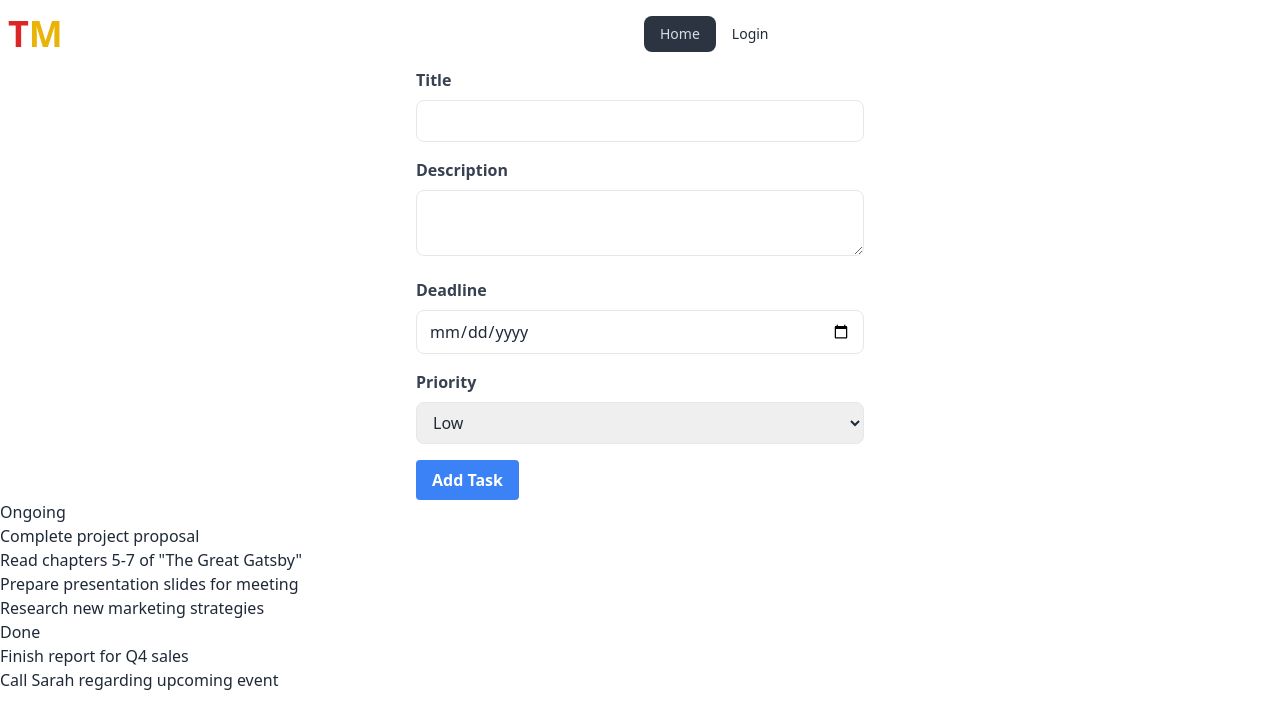
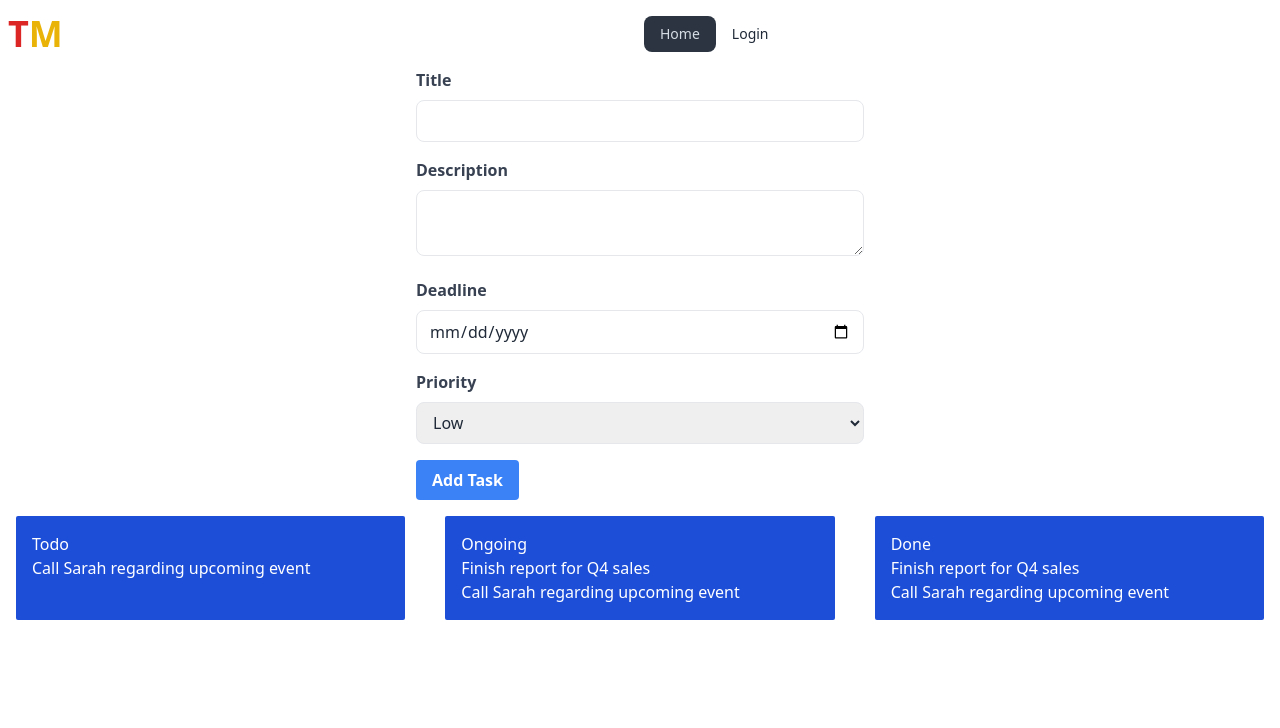
Before and after one commit to ChandanSayed/task-management, a React (Vite) app: page / in a window 1280 px wide. Shown: the top 728 px of the page. Built offline with nearby package versions, Linux system fonts and the light colour scheme; no server answers.

Commit message:
Another test of drag and drop

```diff
--- a/src/components/TodoList.jsx
+++ b/src/components/TodoList.jsx
@@ -7,7 +7,8 @@ const initialTasks = [
   { id: 'task3', content: 'Prepare presentation slides for meeting', category: 'ongoing' },
   { id: 'task4', content: 'Research new marketing strategies', category: 'ongoing' },
   { id: 'task5', content: 'Finish report for Q4 sales', category: 'done' },
-  { id: 'task6', content: 'Call Sarah regarding upcoming event', category: 'done' }
+  { id: 'task6', content: 'Call Sarah regarding upcoming event', category: 'done' },
+  { id: 'task6', content: 'Call Sarah regarding upcoming event', category: 'todo' }
 ];
 
 const TodoList = () => {
@@ -33,13 +34,13 @@ const TodoList = () => {
 
   return (
     <DragDropContext onDragEnd={onDragEnd}>
-      <div className="todo-list">
+      <div className="todo-list flex flex-col md:flex-row gap-10 container mx-auto p-4">
         <Droppable droppableId="ongoing">
           {provided => (
-            <div className="category" {...provided.droppableProps} ref={provided.innerRef}>
-              <h2>Ongoing</h2>
+            <div className="category bg-blue-700 text-white md:w-1/3 p-4 rounded-sm" {...provided.droppableProps} ref={provided.innerRef}>
+              <h2>Todo</h2>
               {tasks
-                .filter(task => task.category === 'ongoing')
+                .filter(task => task.category === 'todo')
                 .map((task, index) => (
                   <Draggable key={task.id} draggableId={task.id} index={index}>
                     {provided => (
@@ -54,9 +55,28 @@ const TodoList = () => {
           )}
         </Droppable>
 
+        <Droppable droppableId="ongoing">
+          {provided => (
+            <div className="category bg-blue-700 text-white md:w-1/3 p-4 rounded-sm" {...provided.droppableProps} ref={provided.innerRef}>
+              <h2>Ongoing</h2>
+              {tasks
+                .filter(task => task.category === 'done')
+                .map((task, index) => (
+                  <Draggable key={task.id} draggableId={task.id} index={index}>
+                    {provided => (
+                      <div className="task" {...provided.draggableProps} {...provided.dragHandleProps} ref={provided.innerRef}>
+                        {task.content}
+                      </div>
+                    )}
+                  </Draggable>
+                ))}
+              {provided.placeholder}
+            </div>
+          )}
+        </Droppable>
         <Droppable droppableId="done">
           {provided => (
-            <div className="category" {...provided.droppableProps} ref={provided.innerRef}>
+            <div className="category bg-blue-700 text-white md:w-1/3 p-4 rounded-sm" {...provided.droppableProps} ref={provided.innerRef}>
               <h2>Done</h2>
               {tasks
                 .filter(task => task.category === 'done')
```
